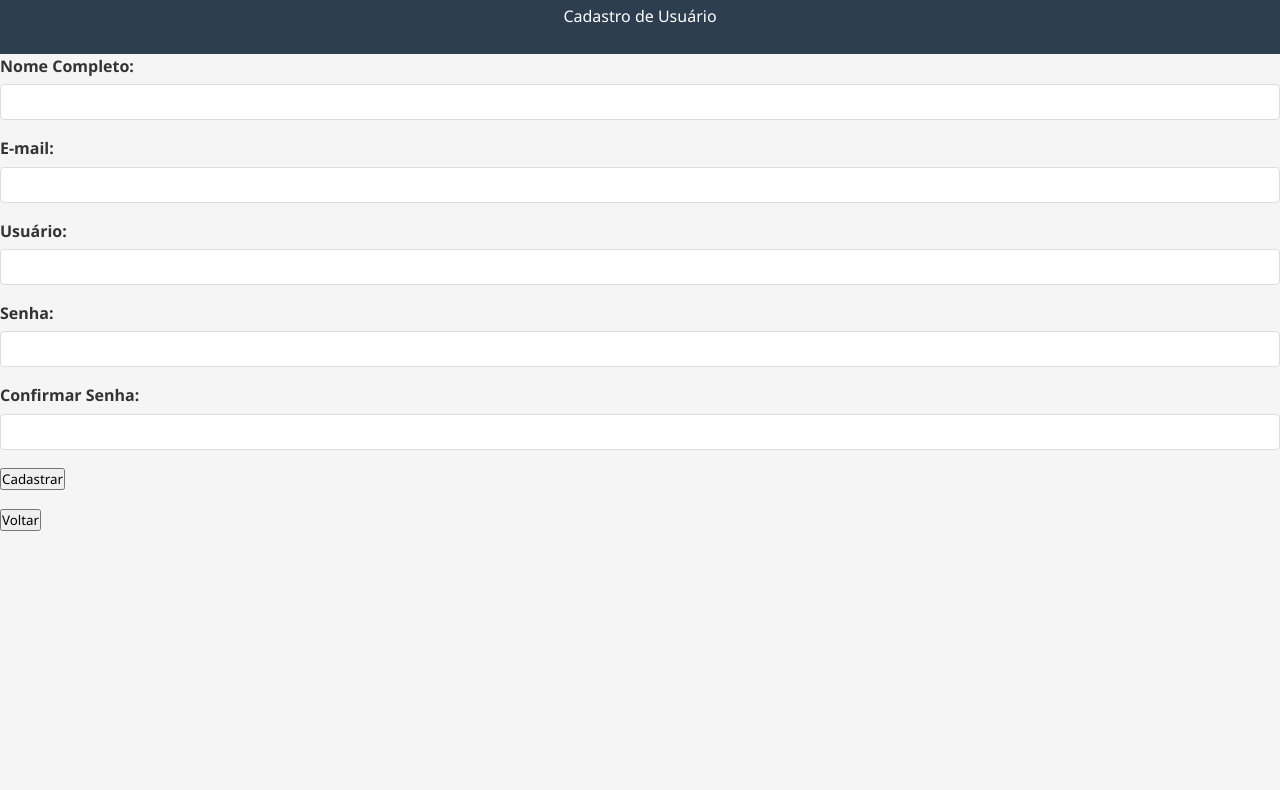
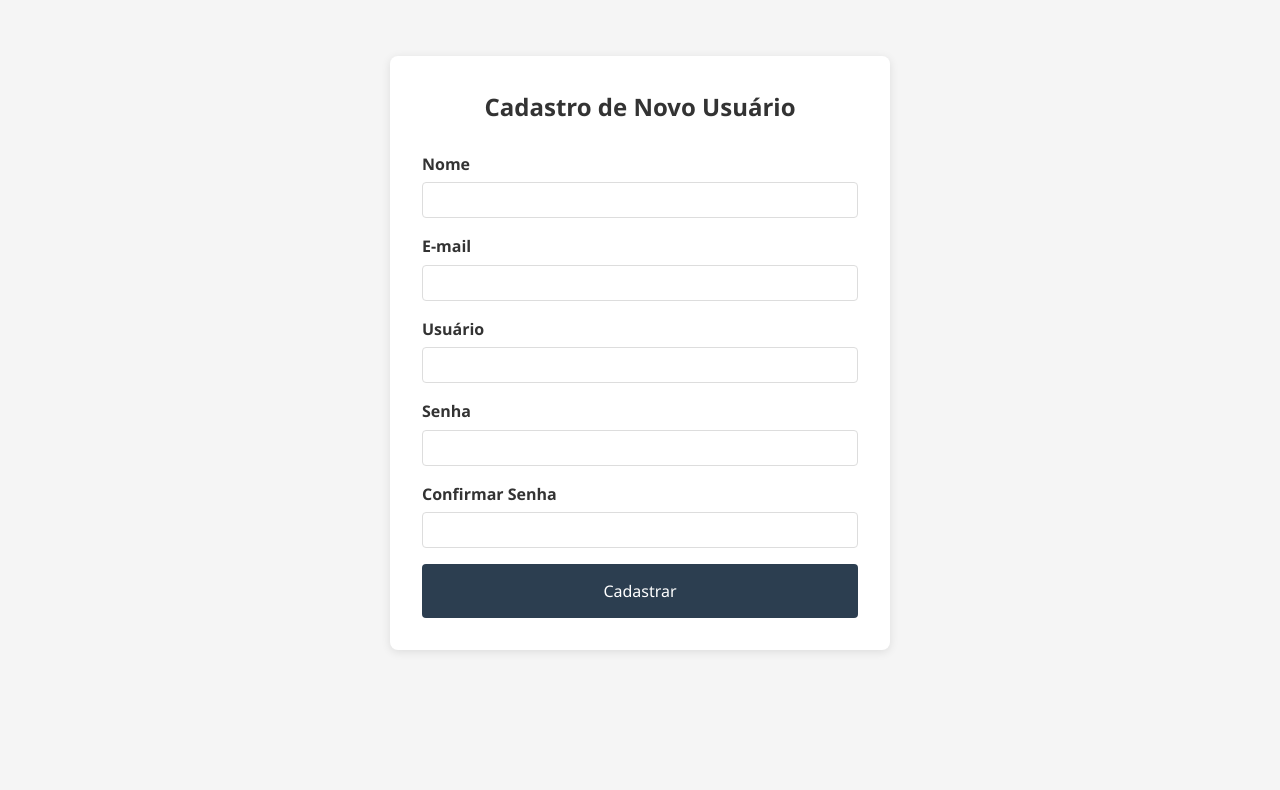
Before and after one commit to fershibli/dif-cursos, a website: page public/cadastro.html in a window 1280 px wide. Shown: the part 87-877 px from the top of the page. Before the commit the page ends 800 px from the top, so only its background shows below. Drawn offline with Linux system fonts and the light colour scheme.

Commit message:
feat(cadastro.html, style.css): update registration form layout and styles

```diff
--- a/public/cadastro.html
+++ b/public/cadastro.html
@@ -3,52 +3,45 @@
     <head>
         <meta charset="UTF-8" />
         <meta name="viewport" content="width=device-width, initial-scale=1.0" />
-        <title>Cadastro de Usuário</title>
+        <title>Cadastro - DIF Cursos</title>
         <link rel="stylesheet" href="style.css" />
     </head>
     <body>
-        <header>
-            <h1>DIF Cursos Online</h1>
-            <p>
-                <span class="subtitle">Cadastro de Usuário</span>
-            </p>
-        </header>
+        <div class="cadastro-container">
+            <div class="cadastro-form">
+                <h2><center>Cadastro de Novo Usuário</center></h2>
+                <br />
+                <form id="cadastro-form">
+                    <div class="form-group">
+                        <label for="name">Nome</label>
+                        <input type="text" id="name" required />
+                    </div>
 
-        <main>
-            <div class="form-container">
-                <form id="form-cadastro">
                     <div class="form-group">
-                        <label for="nome">Nome Completo:</label>
-                        <input type="text" id="nome" required />
-                    </div>
-                    <div class="form-group">
-                        <label for="email">E-mail:</label>
+                        <label for="email">E-mail</label>
                         <input type="email" id="email" required />
                     </div>
+
                     <div class="form-group">
-                        <label for="usuario">Usuário:</label>
+                        <label for="usuario">Usuário</label>
                         <input type="text" id="usuario" required />
                     </div>
+
                     <div class="form-group">
-                        <label for="senha">Senha:</label>
+                        <label for="senha">Senha</label>
                         <input type="password" id="senha" required />
                     </div>
+
                     <div class="form-group">
-                        <label for="confirmar-senha">Confirmar Senha:</label>
+                        <label for="confirmar-senha">Confirmar Senha</label>
                         <input type="password" id="confirmar-senha" required />
                     </div>
-                    <div class="form-group">
-                        <button type="submit" id="btn-cadastrar">
-                            Cadastrar
-                        </button>
-                    </div>
-                    <div class="form-group">
-                        <button type="button" id="btn-voltar">Voltar</button>
-                    </div>
+
+                    <button type="submit" class="btn-register">
+                        Cadastrar
+                    </button>
                 </form>
             </div>
-        </main>
-
-        <script src="cadastro.js"></script>
+        </div>
     </body>
 </html>
--- a/public/style.css
+++ b/public/style.css
@@ -499,10 +499,50 @@ header h1 {
     min-width: 250px;
 }
 
-.cadastro {
+.cadastro-container {
     display: flex;
     flex-direction: column;
-    gap: 1rem;
-    max-width: 400px;
-    margin: 0 auto;
+    align-items: center;
+    justify-content: center;
+    min-height: 110vh;
+    padding: 2rem;
 }
+
+.cadastro-form {
+    width: 100%;
+    max-width: 500px;
+    background-color: white;
+    padding: 2rem;
+    border-radius: 8px;
+    box-shadow: 0 2px 10px rgba(0, 0, 0, 0.1);
+}
+
+.btn-register {
+    width: 100%;
+    padding: 1rem;
+    background-color: #2c3e50;
+    color: white;
+    border: none;
+    border-radius: 4px;
+    font-size: 1rem;
+    cursor: pointer;
+    transition: background-color 0.3s;
+}
+
+.btn-register:hover {
+    background-color: #1a252f;
+}
+
+@media (max-width: 600px) {
+    .registration-form {
+        padding: 1.5rem;
+    }
+
+    .form-group input {
+        padding: 0.6rem;
+    }
+
+    .btn-register {
+        padding: 0.8rem;
+    }
+}
```
